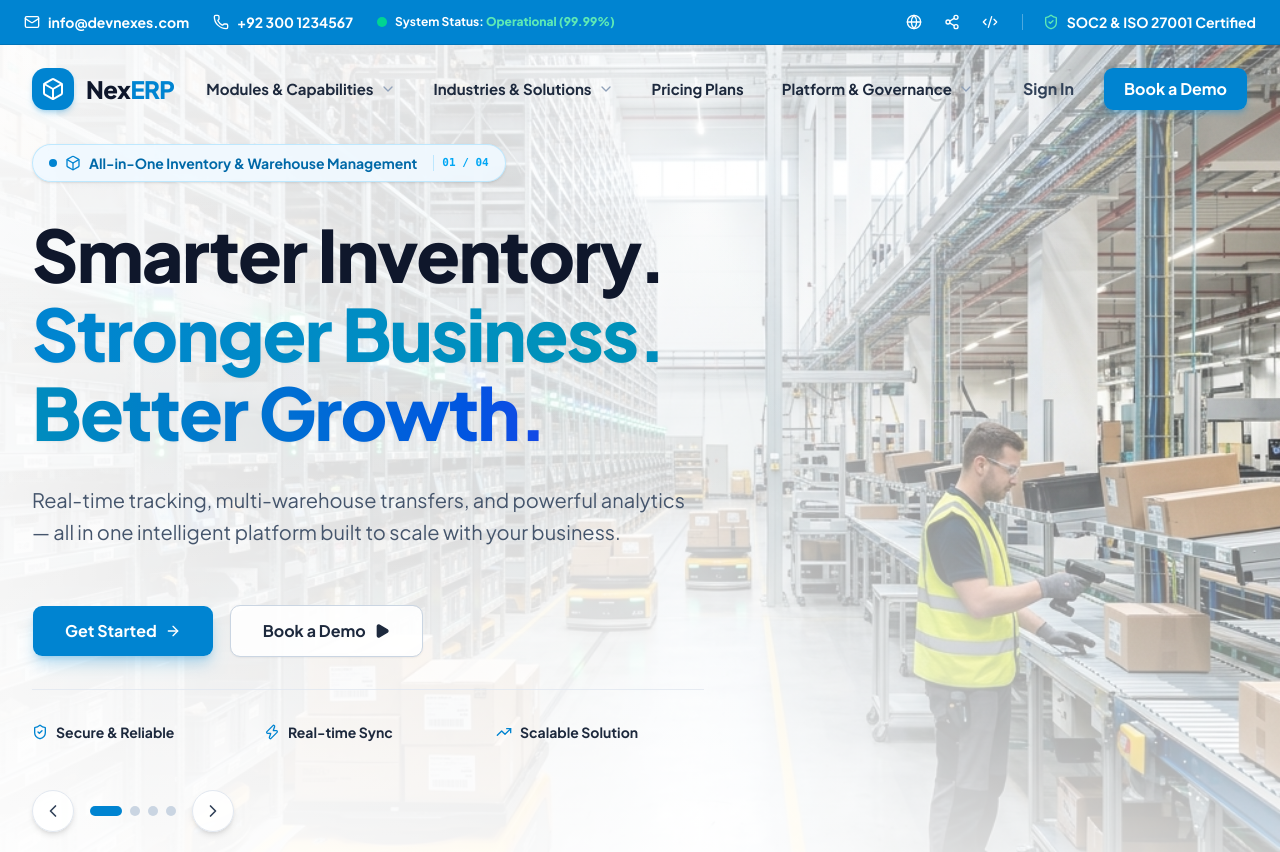
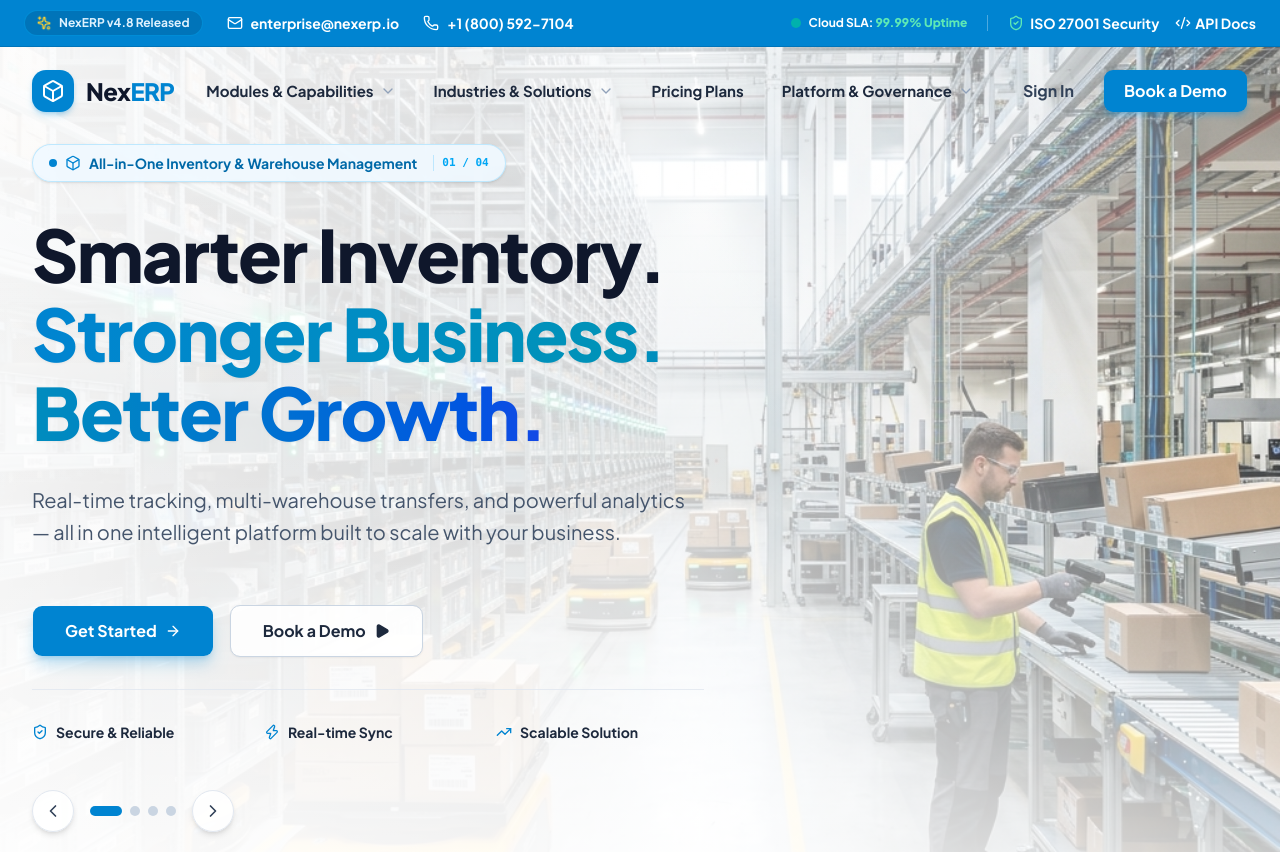
Before and after one commit to arhamsolution-me/ERP, a Next.js app in the folder apps/web/: page / in a window 1280 px wide. Shown: the top 852 px of the page. Built offline with nearby package versions, Linux system fonts and the light colour scheme.

Commit message:
feat: updated top mini bar with enterprise SaaS data & added smooth Framer Motion scroll slide animation

```diff
--- a/apps/web/components/marketing-header.tsx
+++ b/apps/web/components/marketing-header.tsx
@@ -180,57 +180,72 @@ export function MarketingHeader() {
     <header
       className={`fixed top-0 inset-x-0 z-50 w-full transition-all duration-300 ${
         isScrolled
-          ? "bg-[#0284c7] backdrop-blur-md border-b border-sky-500/80 text-white shadow-xl shadow-sky-950/15"
+          ? "bg-[#0284c7] backdrop-blur-md border-b border-sky-500/80 text-white shadow-xl shadow-sky-950/20"
           : "bg-transparent border-b border-transparent text-slate-900"
       }`}
       onMouseLeave={() => setActiveMenu(null)}
     >
-      {/* TOP MINI HEADER BAR (Hides automatically on scroll) */}
+      {/* ANIMATED TOP MINI HEADER BAR (Framer Motion Slide & Fade on Scroll) */}
+      <AnimatePresence>
         {!isScrolled && (
-        <div className="w-full py-2.5 px-4 sm:px-6 text-xs sm:text-sm font-bold border-b bg-sky-600 text-white border-sky-700/60 transition-all duration-300">
-          <div className="container mx-auto flex items-center justify-between">
+          <motion.div
+            initial={{ height: 0, opacity: 0 }}
+            animate={{ height: "auto", opacity: 1 }}
+            exit={{ height: 0, opacity: 0 }}
+            transition={{ duration: 0.35, ease: "easeInOut" }}
+            className="w-full overflow-hidden border-b bg-sky-600 text-white border-sky-700/60"
+          >
+            <div className="container mx-auto py-2.5 px-4 sm:px-6 text-xs sm:text-sm font-bold flex items-center justify-between">
 
-            {/* Left: Contact Info & System Status */}
+              {/* Left: Release Announcement & Enterprise Contact */}
               <div className="flex items-center gap-6">
-              <a href="mailto:info@devnexes.com" className="flex items-center gap-2 hover:text-sky-200 transition-colors">
+                <div className="flex items-center gap-2 bg-sky-700/60 px-3 py-1 rounded-full text-xs border border-sky-500/50 text-sky-100">
+                  <Sparkles className="w-3.5 h-3.5 text-amber-300 animate-spin" />
+                  <span>NexERP v4.8 Released</span>
+                </div>
+
+                <a href="mailto:enterprise@nexerp.io" className="hidden sm:flex items-center gap-2 hover:text-sky-200 transition-colors">
                   <Mail className="w-4 h-4" />
-                <span>info@devnexes.com</span>
+                  <span>enterprise@nexerp.io</span>
                 </a>
-              <a href="tel:+923001234567" className="hidden sm:flex items-center gap-2 hover:text-sky-200 transition-colors">
+
+                <a href="tel:+18005927104" className="hidden md:flex items-center gap-2 hover:text-sky-200 transition-colors">
                   <Phone className="w-4 h-4" />
-                <span>+92 300 1234567</span>
+                  <span>+1 (800) 592-7104</span>
                 </a>
-              <div className="hidden md:flex items-center gap-2">
+              </div>
+
+              {/* Right: Live SLA Status & Developer Links */}
+              <div className="flex items-center gap-5">
+                <div className="flex items-center gap-2">
                   <span className="w-2.5 h-2.5 rounded-full bg-emerald-400 animate-pulse" />
-                <span className="text-xs">System Status: <strong className="text-emerald-300 font-extrabold">Operational (99.99%)</strong></span>
+                  <span className="text-xs">Cloud SLA: <strong className="text-emerald-300 font-extrabold">99.99% Uptime</strong></span>
+                </div>
+
+                <span className="hidden sm:inline border-r border-white/30 h-4" />
+
+                <div className="hidden sm:flex items-center gap-4">
+                  <Link href="/features#security" className="flex items-center gap-1.5 hover:text-sky-200 transition-colors">
+                    <ShieldCheck className="w-4 h-4 text-emerald-300" />
+                    <span>ISO 27001 Security</span>
+                  </Link>
+                  <a href="#" className="hover:text-sky-200 transition-colors flex items-center gap-1">
+                    <Code2 className="w-4 h-4" />
+                    <span>API Docs</span>
+                  </a>
                 </div>
               </div>
 
-            {/* Right: Social & Compliance Badge */}
-            <div className="flex items-center gap-5">
-              <div className="flex items-center gap-3.5">
-                <a href="#" className="hover:text-sky-200 transition-colors p-1" title="Global Portal">
-                  <Globe className="w-4 h-4" />
-                </a>
-                <a href="#" className="hover:text-sky-200 transition-colors p-1" title="Social Share">
-                  <Share2 className="w-4 h-4" />
-                </a>
-                <a href="#" className="hover:text-sky-200 transition-colors p-1" title="Developer Code">
-                  <Code2 className="w-4 h-4" />
-                </a>
             </div>
-              <span className="hidden sm:inline border-r border-white/30 h-4" />
-              <Link href="/features#security" className="hidden sm:flex items-center gap-2 hover:text-sky-200 transition-colors">
-                <ShieldCheck className="w-4 h-4 text-emerald-300" />
-                <span>SOC2 &amp; ISO 27001 Certified</span>
-              </Link>
-            </div>
+          </motion.div>
+        )}
+      </AnimatePresence>
 
-          </div>
-        </div>
-      )}
+      {/* MAIN HEADER WITH ANIMATED HEIGHT SHRINK ON SCROLL */}
       <div className="container mx-auto px-4 sm:px-6 lg:px-8">
-        <div className="flex h-20 sm:h-22 items-center justify-between">
+        <div className={`flex items-center justify-between transition-all duration-300 ${
+          isScrolled ? "h-16 sm:h-18" : "h-20 sm:h-22"
+        }`}>
 
           {/* Brand Logo */}
           <Link href="/" className="flex items-center gap-3 group" onClick={() => setActiveMenu(null)}>
```
Lines whose indentation alone changed are shown as unchanged.
